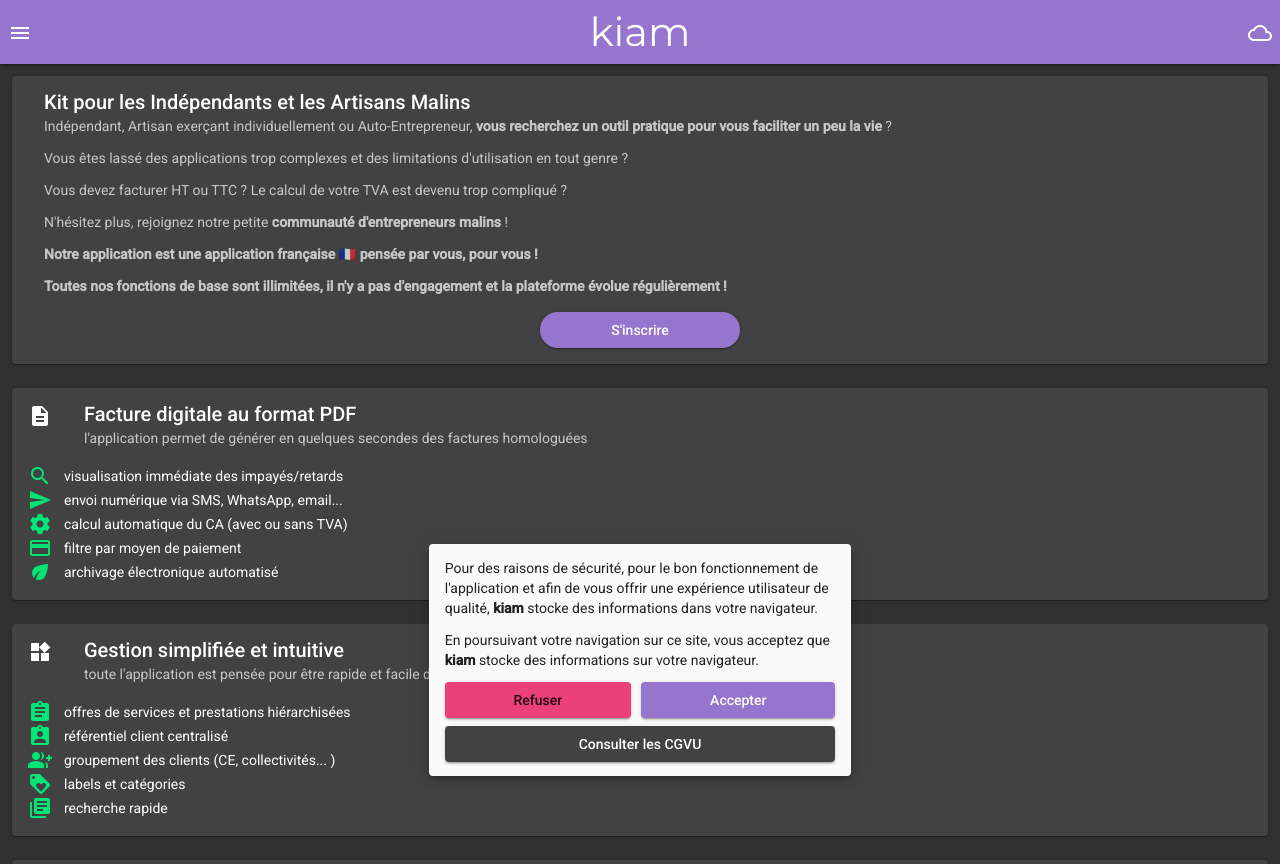
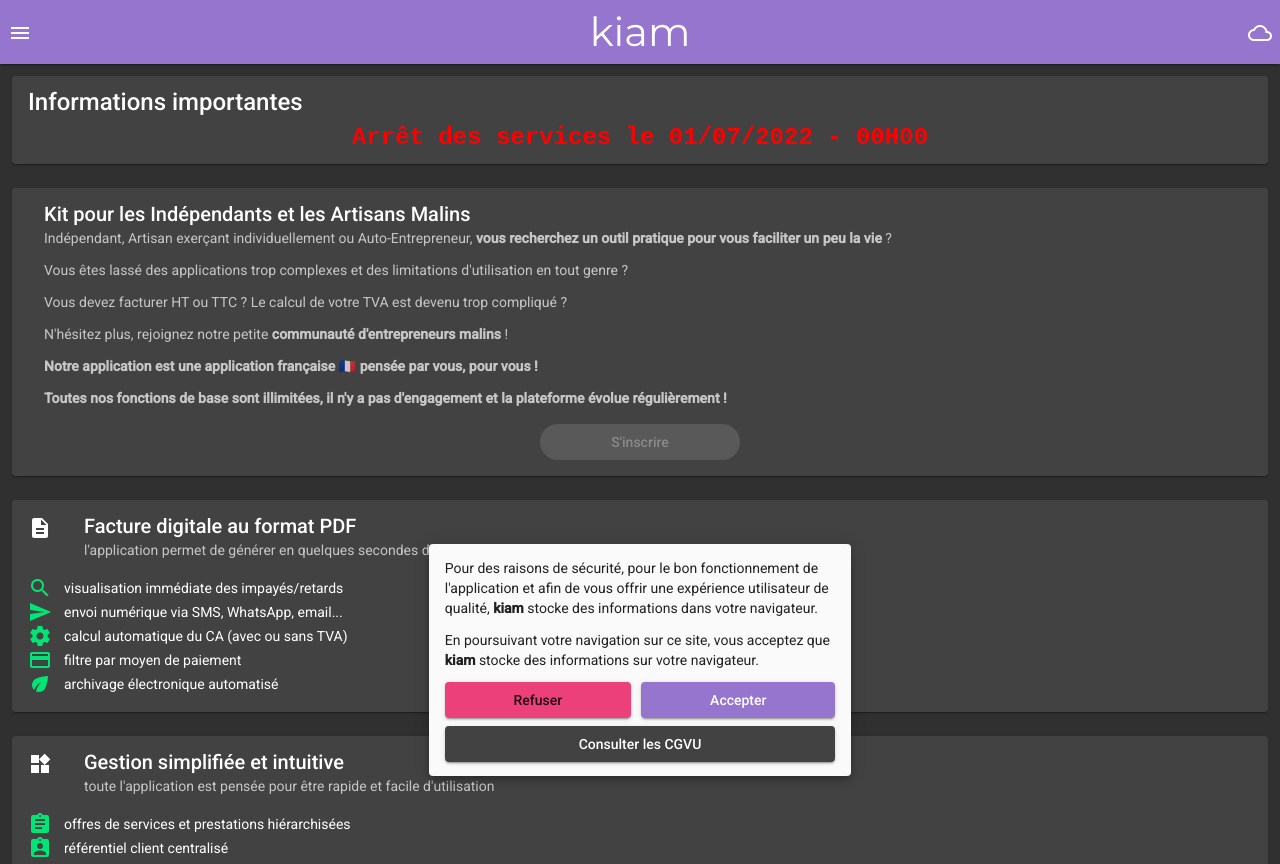
Before and after one commit to trendev/kiam-welcome, an Angular app: page /home in a window 1280 px wide. Built offline with nearby package versions, Linux system fonts and the light colour scheme.

Commit message:
add disclaimer

```diff
--- a/src/app/home/home.component.html
+++ b/src/app/home/home.component.html
@@ -1,4 +1,10 @@
 <section>
+    <mat-card>
+        <mat-card-title color="primary">Informations importantes</mat-card-title>
+        <mat-card-content>
+            <p class="announcement">Arrêt des services le 01/07/2022 - 00H00</p>
+        </mat-card-content>
+    </mat-card>
     <mat-card>
         <mat-card-header>
             <mat-card-title>
@@ -24,7 +30,7 @@
         </mat-card-header>
         <mat-card-content>
             <div class="action-buttons">
-                <a mat-raised-button color="primary" class="action-button" href="/app/sign-up">S'inscrire</a>
+                <a mat-raised-button color="primary" class="action-button" href="/app/sign-up" disabled="true">S'inscrire</a>
             </div>
         </mat-card-content>
     </mat-card>
@@ -184,7 +190,7 @@
             </div>
             <mat-card-actions>
                 <div class="action-buttons">
-                    <a mat-raised-button color="accent" class="action-button" href="/app/sign-up">S'inscrire
+                    <a mat-raised-button color="accent" class="action-button" href="/app/sign-up" disabled="true">S'inscrire
                         maintenant</a>
                     <a mat-raised-button color="primary" [ngClass]="['action-button','last-action-button']"
                         href="/support">Consulter la FAQ</a>
--- a/src/app/home/home.component.scss
+++ b/src/app/home/home.component.scss
@@ -53,6 +53,15 @@
     align-content: center;
 }
 
+p.announcement {
+    margin-top: 16px;
+    color: red;
+    font-size: x-large;
+    font-family: 'Courier New', Courier, monospace;
+    font-weight: bolder;
+    text-align: center;
+}
+
 @media all and (max-device-width: 800px) {
 
     .feature_card {
```
Also changed, not shown: 1 other file (tests, documents, lock files or other folders).
